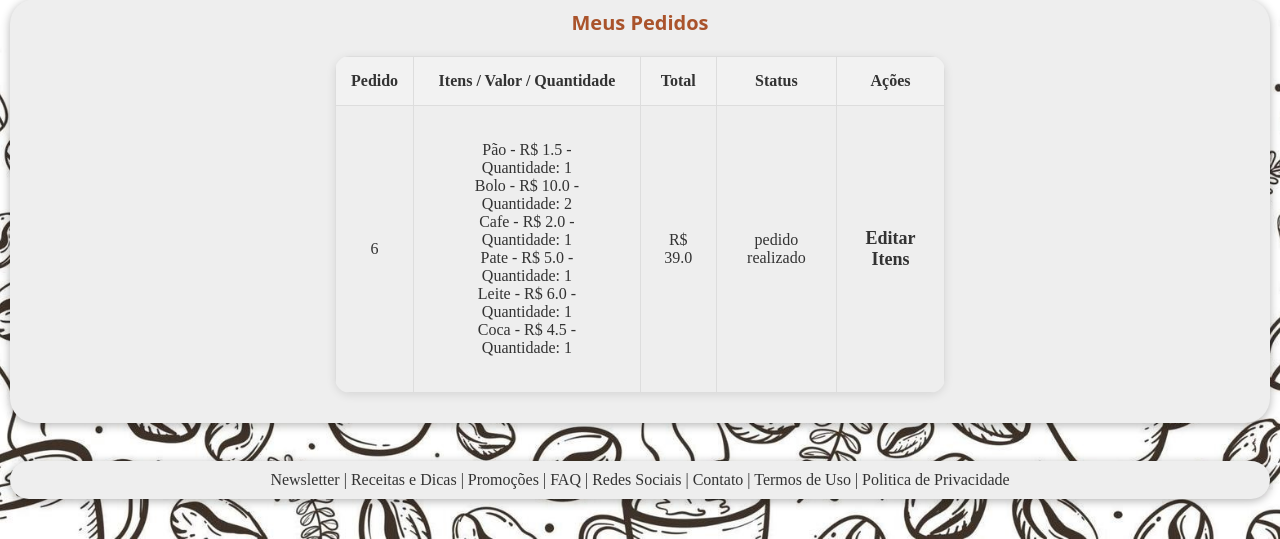
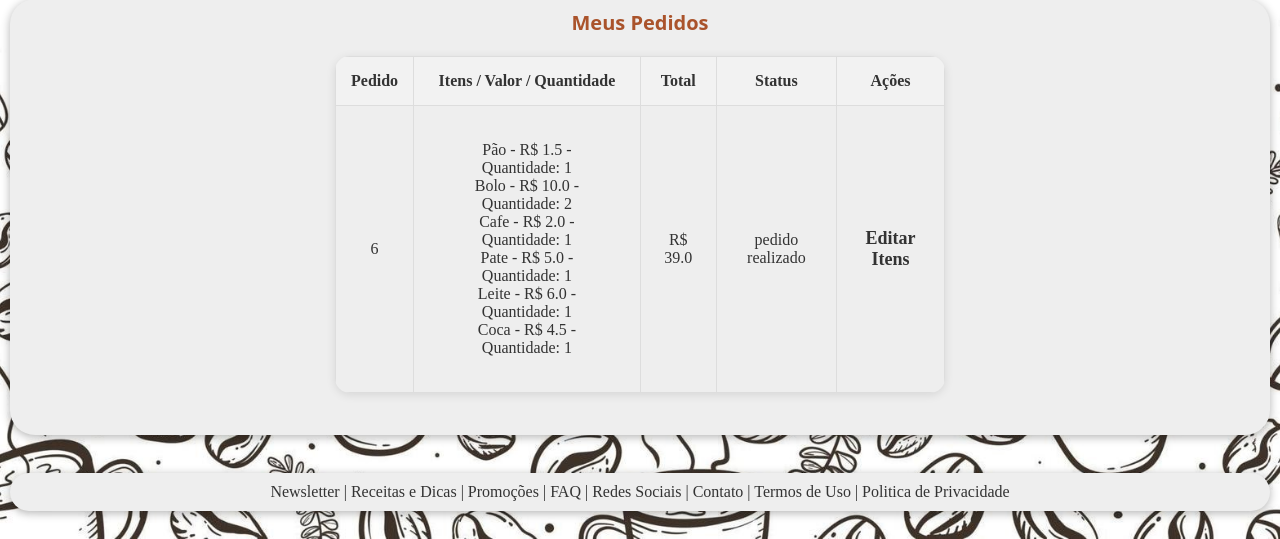
Before and after one commit to RafaelSantos84/Projeto_Cafeteria_Gourmet, a Flask app: page /my_orders in a window 1280 px wide. Shown: the part 261-800 px from the top of the page. Run offline with Flask 3, Linux system fonts and the light colour scheme; a user stored in the database is signed in.

Commit message:
correções em algumas divs

```diff
--- a/static/styles.css
+++ b/static/styles.css
@@ -195,6 +195,7 @@ th {
 }
 
 .bloco-arquivo {
+  flex: 1;
   background-color: #eee;
   padding: 10px 20px;
   border-radius: 25px;
```
Also changed, not shown: instance/site.db.
